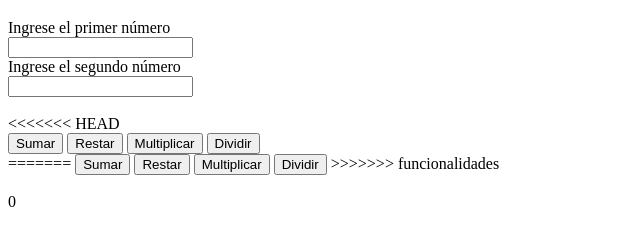
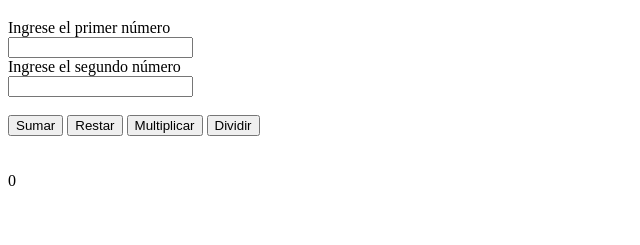
Before and after one commit to marlonroman/practica_javascript4, a plain HTML site: page index.html in a window 1280 px wide. Shown: the part 61-306 px from the top of the page, without its empty margins (0-640 px from the left). Drawn offline with Linux system fonts and the light colour scheme.

Commit message:
agregando cambios

```diff
--- a/index.html
+++ b/index.html
@@ -14,19 +14,12 @@
    <input type="number" id="numero2">
    <br>
    <br>
-<<<<<<< HEAD
    <div id="acciones">
         <button id="sumar" onclick="sumar()"> Sumar </button>
         <button id="restar" onclick="restar()"> Restar </button>
         <button id="multiplicar" onclick="multiplicar()"> Multiplicar </button>
         <button id="dividir" onclick="division()"> Dividir </button>
    </div>
-=======
-   <button id="sumar" onclick="sumar()"> Sumar </button>
-   <button id="restar" onclick="restar()"> Restar </button>
-   <button id="multiplicar" onclick="multiplicar()"> Multiplicar </button>
-   <button id="dividir" onclick="division()"> Dividir </button>
->>>>>>> funcionalidades
    <br>
    <br>
    <label id="mostrar"> 0 </label>
```
